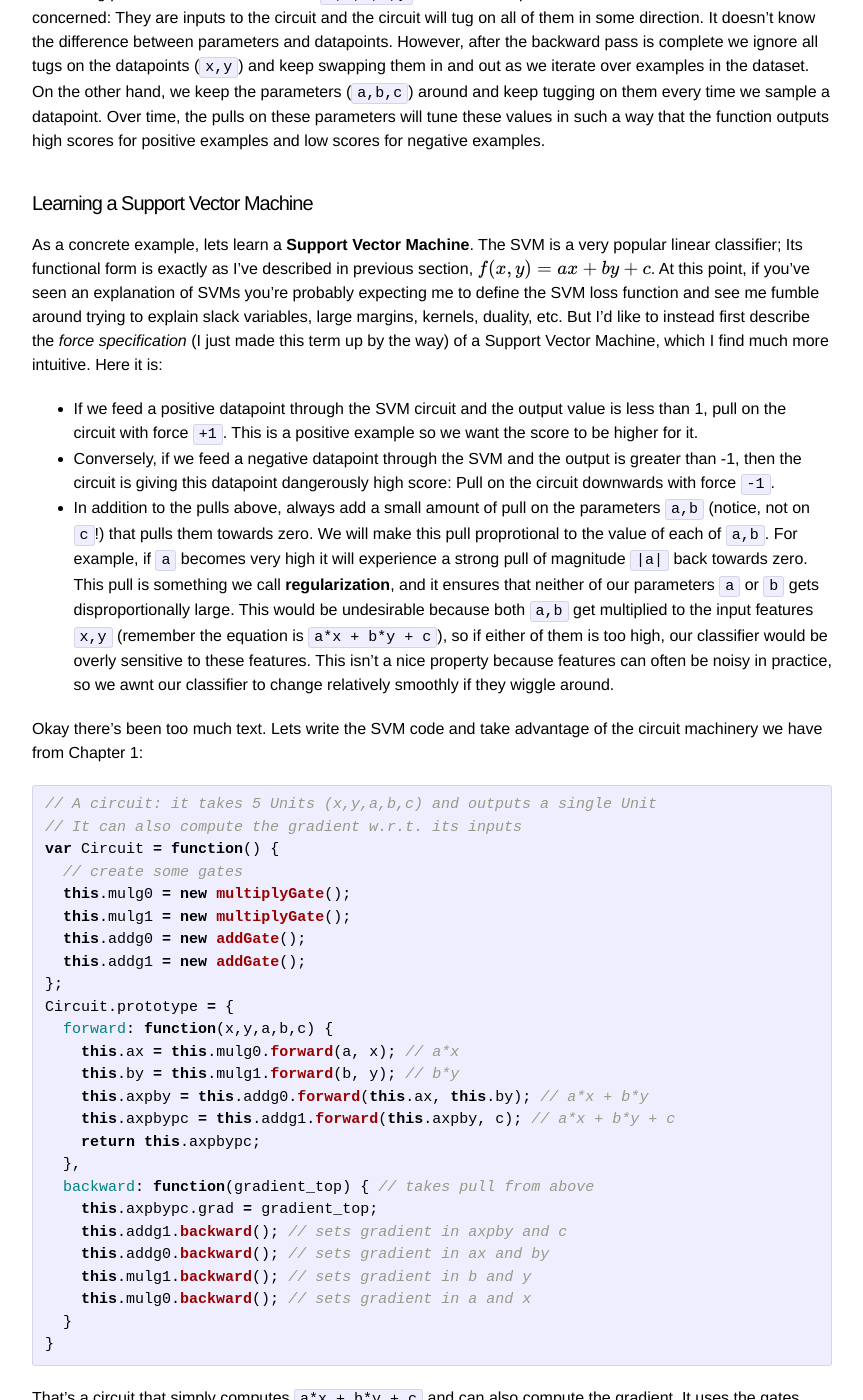
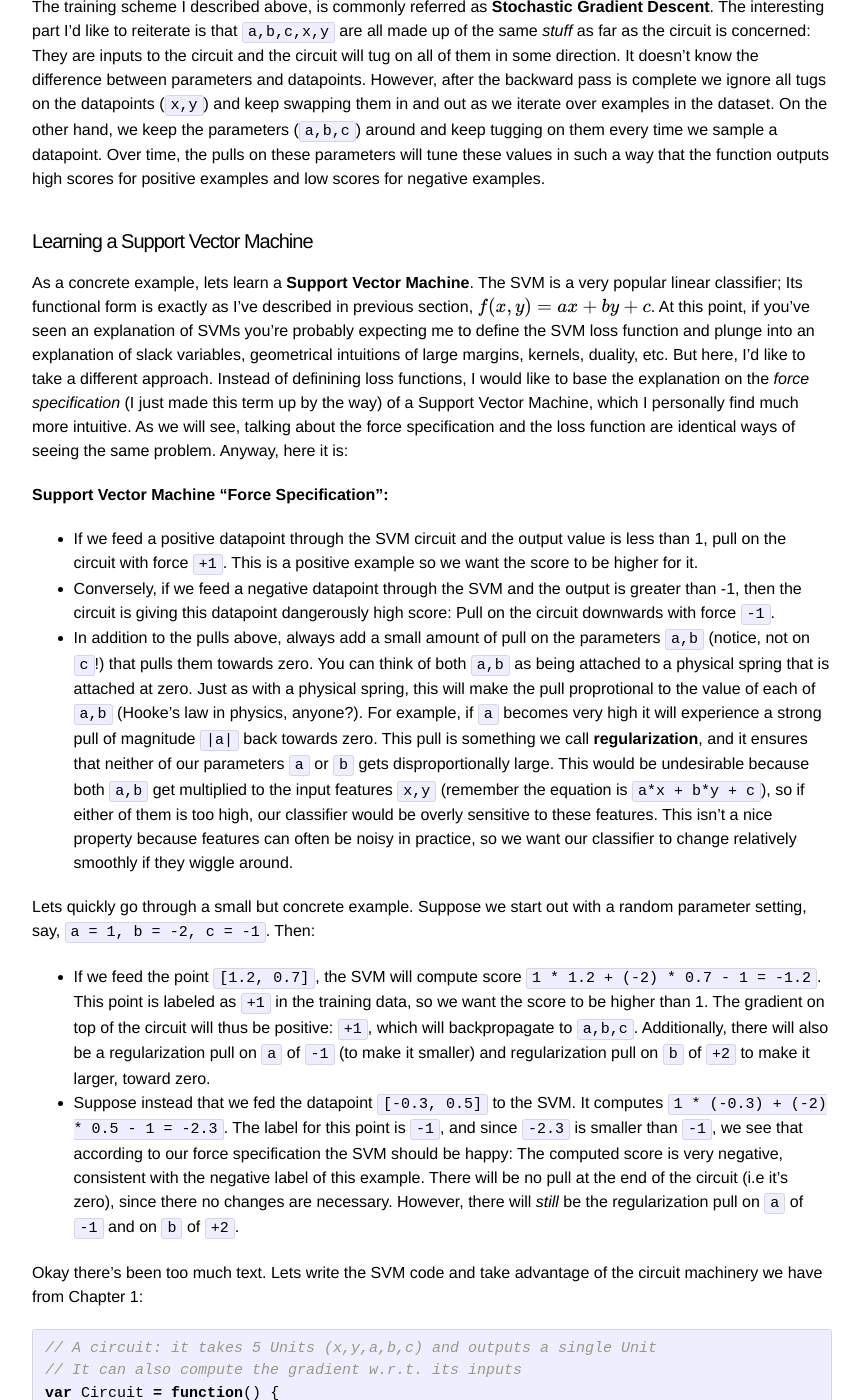
Before and after one commit to karpathy/karpathy.github.io, a Jekyll site: the page built from nntutorial.md, in a window 1280 px wide and 1400 px high, scrolled down 17975 px. Shown: the whole window, without its empty margins (208-1071 px from the left). Built offline with Jekyll 4.4.1, drawn with Linux system fonts in a browser that asks for light colours; Markdown is read by kramdown in place of the engine named in the settings; formulas are drawn with MathJax 3; some of the changed text lies outside the part shown.

Commit message:
additions and tweaks

````diff
--- a/nntutorial.md
+++ b/nntutorial.md
@@ -485,6 +485,9 @@ addGate.prototype = {
   }
 }
 
+```
+
+```javascript
 var sigmoidGate = function() {
   // helper function
   this.sig = function(x) { return 1 / (1 + Math.exp(-x)); };
@@ -601,37 +604,45 @@ vector -> label
 [2.1, -3] -> +1
 ```
 
-Here, we have `N = 6` **datapoints**, where every datapoint has two **features**. Three of the datapoints have **label** `+1` and the other three label `-1`. This is a silly toy example, but in practice a 1/-1 dataset could be very useful things indeed. For example spam/no spam emails, where the vectors somehow measure various features of the content of the email, such as the number of times certain ... enhancement drugs are mentioned.
+Here, we have `N = 6` **datapoints**, where every datapoint has two **features** (`D = 2`). Three of the datapoints have **label** `+1` and the other three label `-1`. This is a silly toy example, but in practice a +1/-1 dataset could be very useful things indeed: For example spam/no spam emails, where the vectors somehow measure various features of the content of the email, such as the number of times certain enhancement drugs are mentioned.
 
-Our **goal** in binary classification is to learn a parameterized function that takes a 2-dimensional vector and predicts the label. We will want to tune the parameters of the function so that its outputs are consistent with the labeling in the provided dataset. In the end we can discard the dataset and use the learned function as a label predictor for previously unseen vectors.
+**Goal**. Our goal in binary classification is to learn a function that takes a 2-dimensional vector and predicts the label. This function is usually parameterized by a certain set of parameters, and we will want to tune the parameters of the function so that its outputs are consistent with the labeling in the provided dataset. In the end we can discard the dataset and use the learned parameters to predict labels for previously unseen vectors.
 
 #### Training protocol
 
-We will eventually build up to entire neural networks and complex expressions, but lets start out simple and train a linear classifier very similar to the single neuron we saw at the end of Chapter 1. The only difference is that we'll get rid of the sigmoid because it makes things unnecessarily complicated (I only used it as an example in Chapter 1 because sigmoid neurons are historically popular but modern Neural Networks rarely use sigmoid neurons). Anyway, lets just use a simple linear function:
+We will eventually build up to entire neural networks and complex expressions, but lets start out simple and train a linear classifier very similar to the single neuron we saw at the end of Chapter 1. The only difference is that we'll get rid of the sigmoid because it makes things unnecessarily complicated (I only used it as an example in Chapter 1 because sigmoid neurons are historically popular but modern Neural Networks rarely, if ever, use sigmoid non-linearities). Anyway, lets use a simple linear function:
 
 $$
 f(x, y) = ax + by + c
 $$
 
-In this expression we think of `x` and `y` as the inputs (the 2-D vectors) and `a,b,c` as the parameters of the function that we will want to learn. For example, if `a = 1, b = -2, c = -1`, then the function will take the first datapoint (`[1.2, 0.7]`) and output `1 * 1.2 + (-2) * 0.7 + (-1) = -1.2`. Here is how the training will work:
+In this expression we think of `x` and `y` as the inputs (the 2D vectors) and `a,b,c` as the parameters of the function that we will want to learn. For example, if `a = 1, b = -2, c = -1`, then the function will take the first datapoint (`[1.2, 0.7]`) and output `1 * 1.2 + (-2) * 0.7 + (-1) = -1.2`. Here is how the training will work:
 
 1. We select a random datapoint and feed it through the circuit
 2. We will interpret the output of the circuit as a confidence that the datapoint has class `+1`. (i.e. very high values = circuit is very certain datapoint has class `+1` and very low values = circuit is certain this datapoint has class `-1`.)
-3. We will measure how well the prediction aligns with the provided labels. Intuitively, for example, if a positive example scores very low, we will want to tug in the positive direction on the circuit, demanding that it should output higher value for this datapoint. Note that this is the case for the the first datapoint: it is labeled as `+1` but our predictor unction only assigns it value `-1.2`. We will therefore tug on the circuit; We want the value to be higher.
+3. We will measure how well the prediction aligns with the provided labels. Intuitively, for example, if a positive example scores very low, we will want to tug in the positive direction on the circuit, demanding that it should output higher value for this datapoint. Note that this is the case for the the first datapoint: it is labeled as `+1` but our predictor unction only assigns it value `-1.2`. We will therefore tug on the circuit in positive direction; We want the value to be higher.
 4. The circuit will take the tug and backpropagate it to compute tugs on the inputs `a,b,c,x,y`
 5. Since we think of `x,y` as (fixed) datapoints, we will ignore the pull on `x,y`. If you're a fan of my physical analogies, think of these inputs as pegs, fixed in the ground.
 6. On the other hand, we will take the parameters `a,b,c` and make them respond to their tug (i.e. we'll perform what we call a **parameter update**). This, of course, will make it so that the circuit will output a slightly higher score on this particular datapoint in the future.
 7. Iterate! Go back to step 1.
 
-The training scheme I described above, by the way, is commonly referred as **Stochastic Gradient Descent**. The interesting part I'd like to reiterate is that `a,b,c,x,y` are all made up of the same *stuff* as far as the circuit is concerned: They are inputs to the circuit and the circuit will tug on all of them in some direction. It doesn't know the difference between parameters and datapoints. However, after the backward pass is complete we ignore all tugs on the datapoints (`x,y`) and keep swapping them in and out as we iterate over examples in the dataset. On the other hand, we keep the parameters (`a,b,c`) around and keep tugging on them every time we sample a datapoint. Over time, the pulls on these parameters will tune these values in such a way that the function outputs high scores for positive examples and low scores for negative examples.
+The training scheme I described above, is commonly referred as **Stochastic Gradient Descent**. The interesting part I'd like to reiterate is that `a,b,c,x,y` are all made up of the same *stuff* as far as the circuit is concerned: They are inputs to the circuit and the circuit will tug on all of them in some direction. It doesn't know the difference between parameters and datapoints. However, after the backward pass is complete we ignore all tugs on the datapoints (`x,y`) and keep swapping them in and out as we iterate over examples in the dataset. On the other hand, we keep the parameters (`a,b,c`) around and keep tugging on them every time we sample a datapoint. Over time, the pulls on these parameters will tune these values in such a way that the function outputs high scores for positive examples and low scores for negative examples.
 
 #### Learning a Support Vector Machine
 
-As a concrete example, lets learn a **Support Vector Machine**. The SVM is a very popular linear classifier; Its functional form is exactly as I've described in previous section, \\( f(x,y) = ax + by + c\\). At this point, if you've seen an explanation of SVMs you're probably expecting me to define the SVM loss function and see me fumble around trying to explain slack variables, large margins, kernels, duality, etc. But I'd like to instead first describe the *force specification* (I just made this term up by the way) of a Support Vector Machine, which I find much more intuitive. Here it is:
+As a concrete example, lets learn a **Support Vector Machine**. The SVM is a very popular linear classifier; Its functional form is exactly as I've described in previous section, \\( f(x,y) = ax + by + c\\). At this point, if you've seen an explanation of SVMs you're probably expecting me to define the SVM loss function and plunge into an explanation of slack variables, geometrical intuitions of large margins, kernels, duality, etc. But here, I'd like to take a different approach. Instead of definining loss functions, I would like to base the explanation on the *force specification* (I just made this term up by the way) of a Support Vector Machine, which I personally find much more intuitive. As we will see, talking about the force specification and the loss function are identical ways of seeing the same problem. Anyway, here it is:
+
+**Support Vector Machine "Force Specification":**
 
 - If we feed a positive datapoint through the SVM circuit and the output value is less than 1, pull on the circuit with force `+1`. This is a positive example so we want the score to be higher for it.
 - Conversely, if we feed a negative datapoint through the SVM and the output is greater than -1, then the circuit is giving this datapoint dangerously high score: Pull on the circuit downwards with force `-1`.
-- In addition to the pulls above, always add a small amount of pull on the parameters `a,b` (notice, not on `c`!) that pulls them towards zero. We will make this pull proprotional to the value of each of `a,b`. For example, if `a` becomes very high it will experience a strong pull of magnitude `|a|` back towards zero. This pull is something we call **regularization**, and it ensures that neither of our parameters `a` or `b` gets disproportionally large. This would be undesirable because both `a,b` get multiplied to the input features `x,y` (remember the equation is `a*x + b*y + c`), so if either of them is too high, our classifier would be overly sensitive to these features. This isn't a nice property because features can often be noisy in practice, so we awnt our classifier to change relatively smoothly if they wiggle around.
+- In addition to the pulls above, always add a small amount of pull on the parameters `a,b` (notice, not on `c`!) that pulls them towards zero. You can think of both `a,b` as being attached to a physical spring that is attached at zero. Just as with a physical spring, this will make the pull proprotional to the value of each of `a,b` (Hooke's law in physics, anyone?). For example, if `a` becomes very high it will experience a strong pull of magnitude `|a|` back towards zero. This pull is something we call **regularization**, and it ensures that neither of our parameters `a` or `b` gets disproportionally large. This would be undesirable because both `a,b` get multiplied to the input features `x,y` (remember the equation is `a*x + b*y + c`), so if either of them is too high, our classifier would be overly sensitive to these features. This isn't a nice property because features can often be noisy in practice, so we want our classifier to change relatively smoothly if they wiggle around.
+
+Lets quickly go through a small but concrete example. Suppose we start out with a random parameter setting, say, `a = 1, b = -2, c = -1`. Then:
+
+- If we feed the point `[1.2, 0.7]`, the SVM will compute score `1 * 1.2 + (-2) * 0.7 - 1 = -1.2`. This point is labeled as `+1` in the training data, so we want the score to be higher than 1. The gradient on top of the circuit will thus be positive: `+1`, which will backpropagate to `a,b,c`. Additionally, there will also be a regularization pull on `a` of `-1` (to make it smaller) and regularization pull on `b` of `+2` to make it larger, toward zero.
+- Suppose instead that we fed the datapoint `[-0.3, 0.5]` to the SVM. It computes `1 * (-0.3) + (-2) * 0.5 - 1 = -2.3`. The label for this point is `-1`, and since `-2.3` is smaller than `-1`, we see that according to our force specification the SVM should be happy: The computed score is very negative, consistent with the negative label of this example. There will be no pull at the end of the circuit (i.e it's zero), since there no changes are necessary. However, there will *still* be the regularization pull on `a` of `-1` and on `b` of `+2`.
+
 
 Okay there's been too much text. Lets write the SVM code and take advantage of the circuit machinery we have from Chapter 1:
 
@@ -780,7 +791,7 @@ training accuracy at iteration 350: 1
 training accuracy at iteration 375: 1
 ```
 
-We see that initially our classifier only had 33% training accuracy, but by the end all training examples are correctly classifier as the parameters `a,b,c` adjusted their values according to the pulls we exerted. We just trained an SVM! But please don't use this anywhere in production :)
+We see that initially our classifier only had 33% training accuracy, but by the end all training examples are correctly classifier as the parameters `a,b,c` adjusted their values according to the pulls we exerted. We just trained an SVM! But please don't use this code anywhere in production :) We will see how we can make things much more efficient once we understand what is going on at the core.
 
 One thing I'd like you to appreciate is that the circuit can be arbitrary expression, not just the linear prediction function we used in this example. For example, it can be an entire neural network.
 
@@ -803,27 +814,42 @@ for(var iter = 0; iter < 400; iter++) {
 
   // compute gradient and update parameters
   var step_size = 0.01;
-  a += step_size * (x * pull - a);
-  b += step_size * (y * pull - b);
+  a += step_size * (x * pull - a); // -a is from the regularization
+  b += step_size * (y * pull - b); // -b is from the regularization
   c += step_size * (1 * pull);
 }
 ```
 
-this code gives an identical result. Perhaps by now you can glance at the code and see what all the equations are doing.
+this code gives an identical result. Perhaps by now you can glance at the code and see how these equations came about.
+
+Lets **recap**. We introduced the **binary classification** problem, where we are given N D-dimensional vectors and a label +1/-1 for each. We saw that we can combine these features with a set of parameters inside a real-valued circuit (such as a **Support Vector Machine** circuit in our example). Then, we can repeatedly pass our data through the circuit and each time tweak the parameters so that the circuit's output value is consistent with the provided labels. The tweaking relied, crucially, on our ability to **backpropagate** gradients through the circuit. In the end, the final circuit can be used to predict values for unseen instances!
+
 
 #### A more Conventional Approach: Loss Functions
 
-SVMs and many other Machine Learning models are usually defined in terms of loss functions, not in terms of a "force specification". However, the force specification is the direct result of a loss function since it is the gradient of the loss. Let me clarify with the SVM example.
+Now that I've given intuition for an SVM (in terms of *force specification*), let's take a more conventional approach: SVMs (and all other Machine Learning models) are usually defined in terms of loss functions rather than force specifications. However, the force specification I described is, in fact, a direct result of a loss function since it is simply the gradient of the loss.
 
 todo...
 
 
 ### Regression
 
+An example of a different loss function
+
+todo...
+
 ### 2-layer Neural Network
+
+Stacking neurons
+
+todo...
 
 ## Chapter 3: Backprop in Practice
 
 ### Backprop: For-loop style
 
+Backprop with for loops
+
 ### Backprop: Vectorized Implementations
+
+Efficient backprop
````
